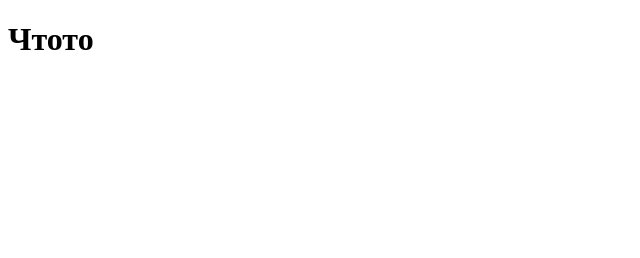
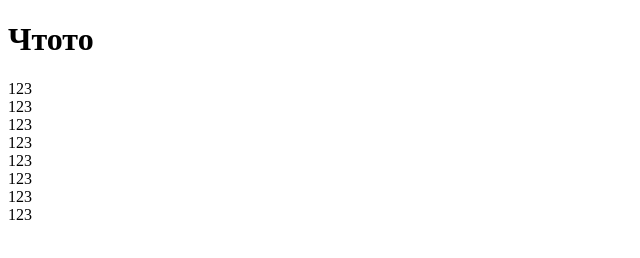
Before and after one commit to KugaevNikita/KugaevN, a plain HTML site: page index.html in a window 1280 px wide. Shown: the whole page, without its empty margins (0-640 px from the left). Drawn offline with Linux system fonts and the light colour scheme.

Commit message:
changed index

```diff
--- a/index.html
+++ b/index.html
@@ -7,5 +7,15 @@
     </head>
     <body>
         <h1>Чтото</h1>
+        <div>
+            <div>123</div>
+            <div>123</div>
+            <div>123</div>
+            <div>123</div>
+            <div>123</div>
+            <div>123</div>
+            <div>123</div>
+            <div>123</div>
+        </div>
     </body>
 </html>
```
